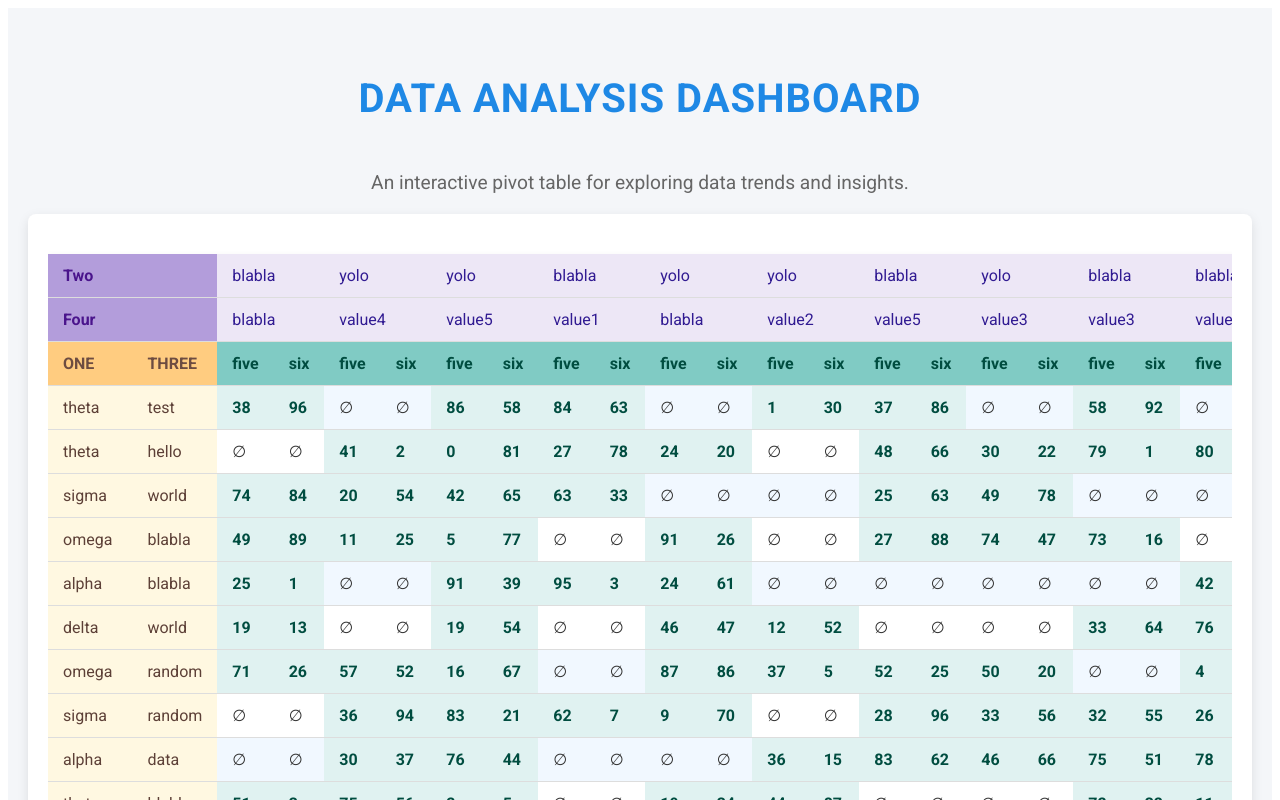
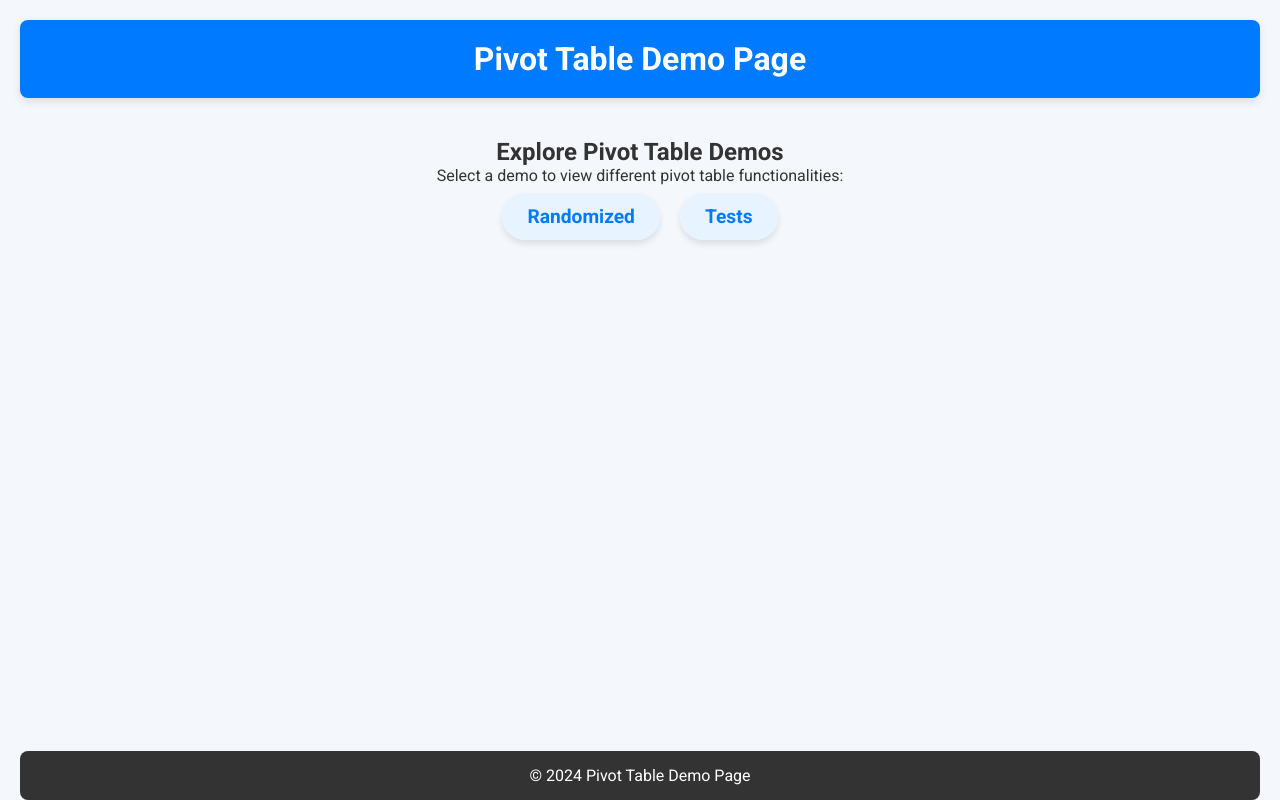
Before and after one commit to bozerkins/explore-tables, a React (Vite) app: page / in a window 1280 px wide. Shown: the top 800 px of the page. Built offline with nearby package versions, Linux system fonts and the light colour scheme.

Commit message:
add pages and styles

```diff
--- a/src/App.tsx
+++ b/src/App.tsx
@@ -1,17 +1,43 @@
-import { BrowserRouter as Router, Route, Routes } from 'react-router-dom';
+import { BrowserRouter as Router, Route, Link, Routes } from 'react-router-dom';
 import Home from "./pages/Home";
 import Tests from "./pages/Tests";
+import React from 'react';
 
 const App: React.FC = () => {
-    return <>
-        <link rel="stylesheet" href="themes/default.css" type="text/css" />
+    return (
         <Router>
-            <Routes>
-                <Route path="/" element={<Home />} /> Home
-                <Route path="/tests" element={<Tests />} /> Tests
-            </Routes>
+            <link rel="stylesheet" href="themes/default.css" type="text/css" />
+            <div className="app">
+                {/* Header */}
+                <header className="header">
+                    <h1>Pivot Table Demo Page</h1>
+                </header>
+
+                {/* Main Content Area with Links to Demos */}
+                <main className="mainContent">
+                    <h2>Explore Pivot Table Demos</h2>
+                    <p>Select a demo to view different pivot table functionalities:</p>
+                    <ul className="demoLinks">
+                        <li><Link to="/randomized">Randomized</Link></li>
+                        <li><Link to="/tests">Tests</Link></li>
+                    </ul>
+                </main>
+
+                {/* Routes for each Demo */}
+                <Routes>
+                    <Route path="/" element={<div></div>} /> Home
+                    <Route path="/randomized" element={<Home />} /> Home
+                    <Route path="/tests" element={<Tests />} /> Tests
+                </Routes>
+
+                {/* Footer */}
+                <footer className="footer">
+                    <p>&copy; 2024 Pivot Table Demo Page</p>
+                </footer>
+            </div>
         </Router>
-    </>
-}
+
+    );
+};
 
 export default App;
--- a/src/index.css
+++ b/src/index.css
@@ -1,63 +1,114 @@
-/* Main Page Container */
-.page-container {
+/* App.css */
+
+/* Reset some styles */
+* {
+    margin: 0;
+    padding: 0;
+    box-sizing: border-box;
+}
+
+body {
+    font-family: 'Arial', sans-serif;
+    background-color: #f4f7fc;
+    color: #333;
+}
+
+/* App Layout */
+.app {
     display: flex;
     flex-direction: column;
-    align-items: center;
-    padding: 40px;
-    background-color: #f4f6f9;
-    /* Light gray for a clean background */
-    font-family: 'Roboto', sans-serif;
-    color: #333;
     min-height: 100vh;
+    padding: 0 20px;
 }
 
-/* Page Title Styling */
-.page-title {
-    font-size: 2.5em;
-    font-weight: 700;
-    color: #1e88e5;
-    /* Matches the table header color */
-    margin-bottom: 30px;
+/* Header Styles */
+.header {
+    background-color: #007bff;
+    color: white;
+    padding: 20px;
     text-align: center;
-    text-transform: uppercase;
-    letter-spacing: 1px;
+    border-radius: 8px;
+    box-shadow: 0 4px 10px rgba(0, 0, 0, 0.1);
+    margin-top: 20px;
 }
 
-/* Subtitle or Description Styling (optional) */
-.page-subtitle {
-    font-size: 1.2em;
-    color: #666;
-    margin-bottom: 20px;
-    text-align: center;
-    max-width: 800px;
+.header h1 {
+    font-size: 2rem;
 }
 
-/* Table Container for consistent layout */
-.table-container {
-    width: 100%;
-    max-width: 1200px;
-    /* Restrict table width for readability */
-    padding: 20px;
-    background-color: #ffffff;
-    border-radius: 8px;
-    box-shadow: 0 4px 12px rgba(0, 0, 0, 0.1);
-    /* Soft shadow for a card-like effect */
+/* Main Content */
+.mainContent {
+    flex: 1;
+    padding: 40px 20px;
+    text-align: center;
 }
 
-/* Responsive Table Overflow */
-.table-container .explore-table-container {
-    overflow-x: auto;
+/* Links to the Demo Pages */
+.demoLinks {
+    list-style-type: none;
+    padding: 0;
+    display: flex;
+    justify-content: center;
+    /* Centers the links horizontally */
+    gap: 20px;
+    flex-wrap: wrap;
+    /* Allows wrapping to the next line if space is limited */
+    margin-top: 20px;
 }
 
-/* Table Styling - Overrides */
-.explore-table {
-    width: 100%;
-    margin: 0;
-    /* Remove default margin */
-    border-collapse: collapse;
+.demoLinks li {
+    font-size: 1.2rem;
 }
 
-/* Additional Page Spacing */
-.page-container+.page-container {
-    margin-top: 40px;
+.demoLinks a {
+    text-decoration: none;
+    color: #007bff;
+    background-color: #e7f3ff;
+    padding: 12px 25px;
+    border-radius: 25px;
+    font-weight: bold;
+    transition: all 0.3s ease;
+    box-shadow: 0 4px 6px rgba(0, 0, 0, 0.1);
 }
+
+.demoLinks a:hover {
+    background-color: #0056b3;
+    color: white;
+    transform: translateY(-2px);
+    box-shadow: 0 6px 10px rgba(0, 0, 0, 0.1);
+}
+
+/* Footer Styles */
+.footer {
+    background-color: #333;
+    color: white;
+    text-align: center;
+    padding: 15px;
+    border-radius: 8px;
+    margin-top: 20px;
+}
+
+/* Demo Section Styling */
+.demoSection {
+    background-color: #ffffff;
+    padding: 30px;
+    margin-bottom: 40px;
+    border-radius: 10px;
+    box-shadow: 0 4px 12px rgba(0, 0, 0, 0.1);
+}
+
+.demoSection h2 {
+    color: #333;
+    margin-bottom: 20px;
+    font-size: 1.8rem;
+}
+
+.pivotContainer {
+    background-color: #f9f9f9;
+    border: 1px solid #ddd;
+    border-radius: 8px;
+    padding: 20px;
+    color: #666;
+    font-size: 1.1rem;
+    box-shadow: inset 0 4px 8px rgba(0, 0, 0, 0.05);
+}
```
